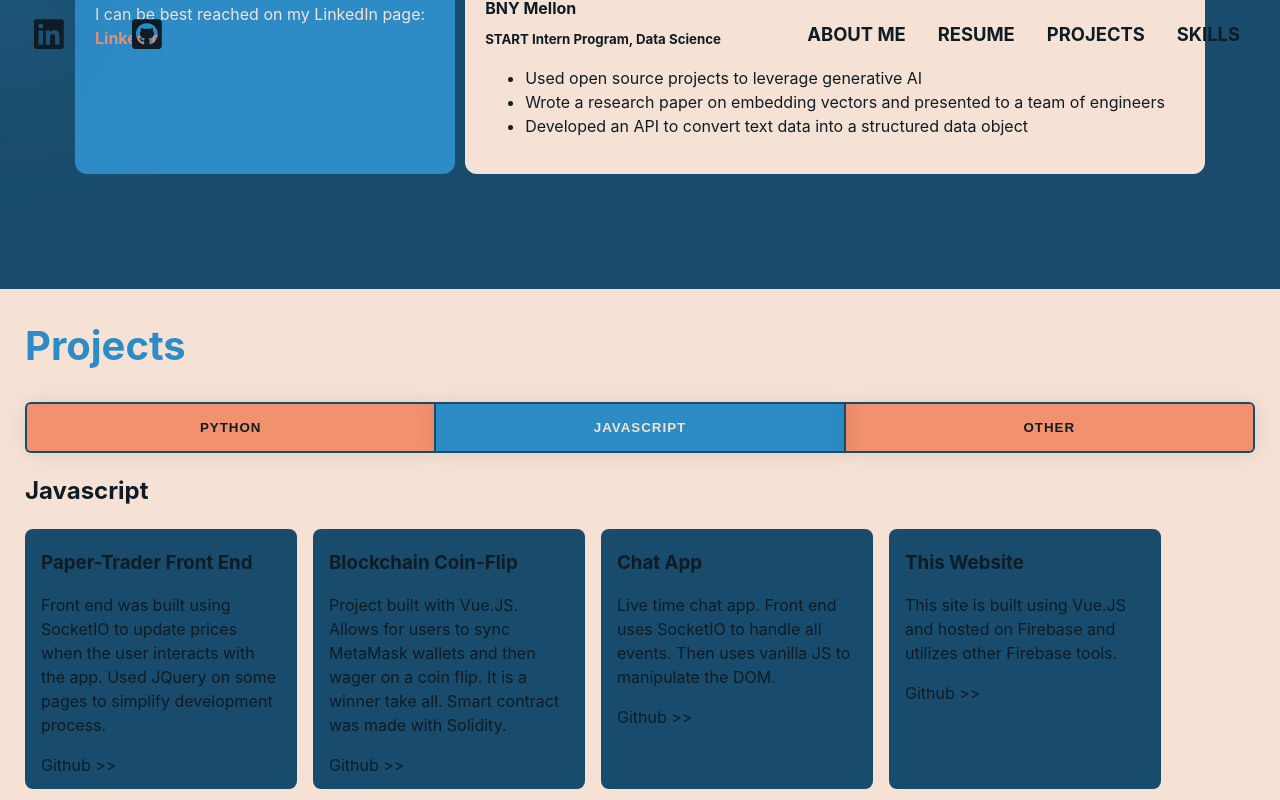
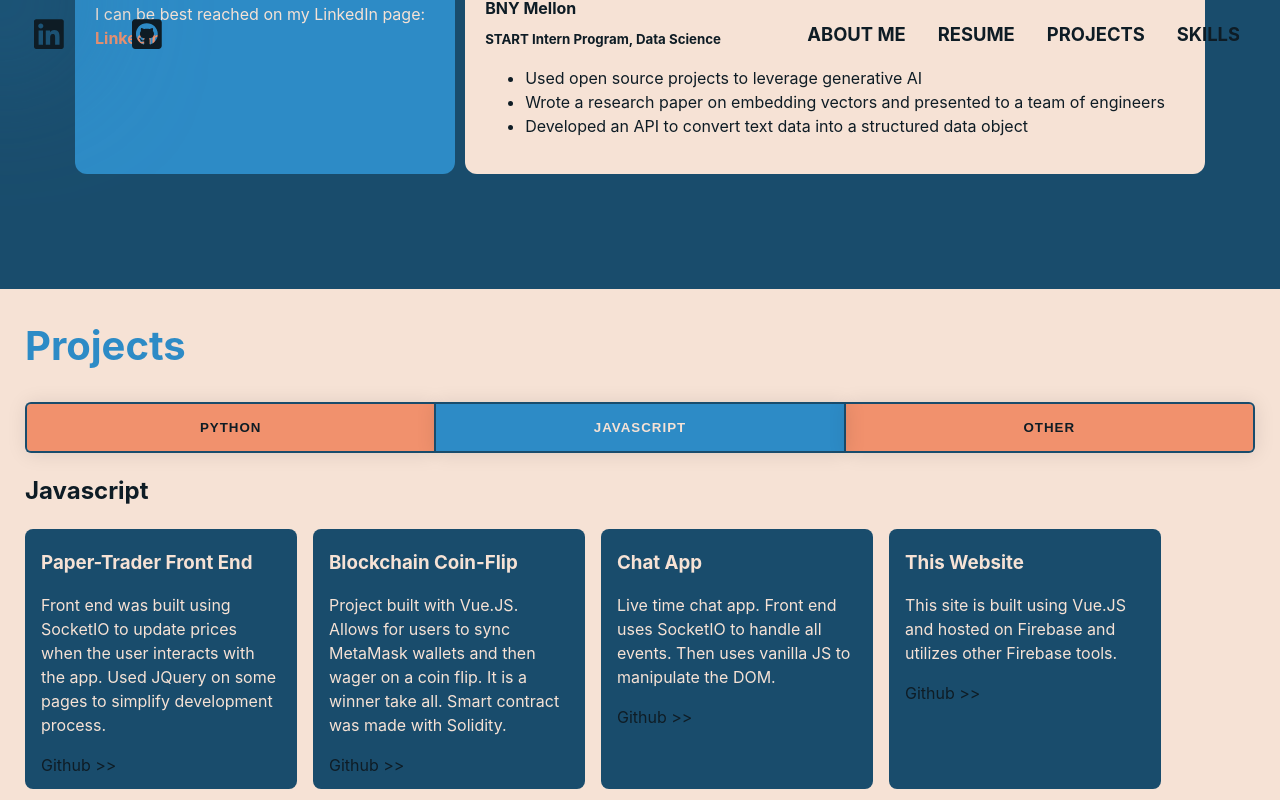
Before and after one commit to rdawson46/vue-portfolio, a Vue app: page / in a window 1280 px wide. Both pictures are taken after a click on the button "JAVASCRIPT". Shown: the part 2048-2848 px from the top of the page. Built offline with nearby package versions, Linux system fonts and the light colour scheme.

Commit message:
fixed transitions for switching between categories on project menu

```diff
--- a/src/components/Projects.vue
+++ b/src/components/Projects.vue
@@ -30,7 +30,7 @@ function buttonWrapper(event) {
             <button @click="buttonHandler(2, $event)">Other</button>
         </div>
 
-        <Transition name="fade">
+        <Transition name="fade" mode="out-in">
             <div class="language" v-if='index == 0'>
                 <h2>Python</h2>
                 <div class="project-container">
@@ -84,11 +84,8 @@ function buttonWrapper(event) {
                     </div>
                 </div>
             </div>
-        </Transition>
 
-        <Transition name="fade">
-
-            <div class="language" v-if='index == 1'>
+            <div class="language" v-else-if='index == 1'>
                 <h2>Javascript</h2>
                 <div class="project-container">
                     <div class="project">
@@ -133,11 +130,8 @@ function buttonWrapper(event) {
                     </div>
                 </div>
             </div>
-        </Transition>
 
-        <Transition name="fade">
-
-            <div class="language" v-if='index == 2'>
+            <div class="language" v-else-if='index == 2'>
                 <h2>Other</h2>
                 <div class="project-container">
                     <div class="project">
@@ -192,6 +186,16 @@ h1 {
     margin: 0 1rem 1rem 0;
     padding: 0.75rem 1rem;
     transition: all 350ms;
+}
+
+@media (prefers-color-scheme: light){
+    .project{
+        color: var(--background);
+    }
+
+    .project:hover{
+        color: var(--text);
+    }
 }
 
 .project h3 {
@@ -357,14 +361,16 @@ button:nth-of-type(3) {
 
 .fade-enter-active,
 .fade-leave-active {
-    transition: opacity 350ms;
+    transition: all 350ms;
 }
 
-.fade-enter-active{
-    transition-delay: 200ms;
+.fade-enter-active, .fade-enter-from{
+    transition-delay:  250ms;
 }
 
 .fade-enter-from,
 .fade-leave-to {
     opacity: 0;
-}</style>
+    transform: translateX(-100%);
+}
+</style>
```
Also changed, not shown: 1 other file (tests, documents, lock files or other folders).
